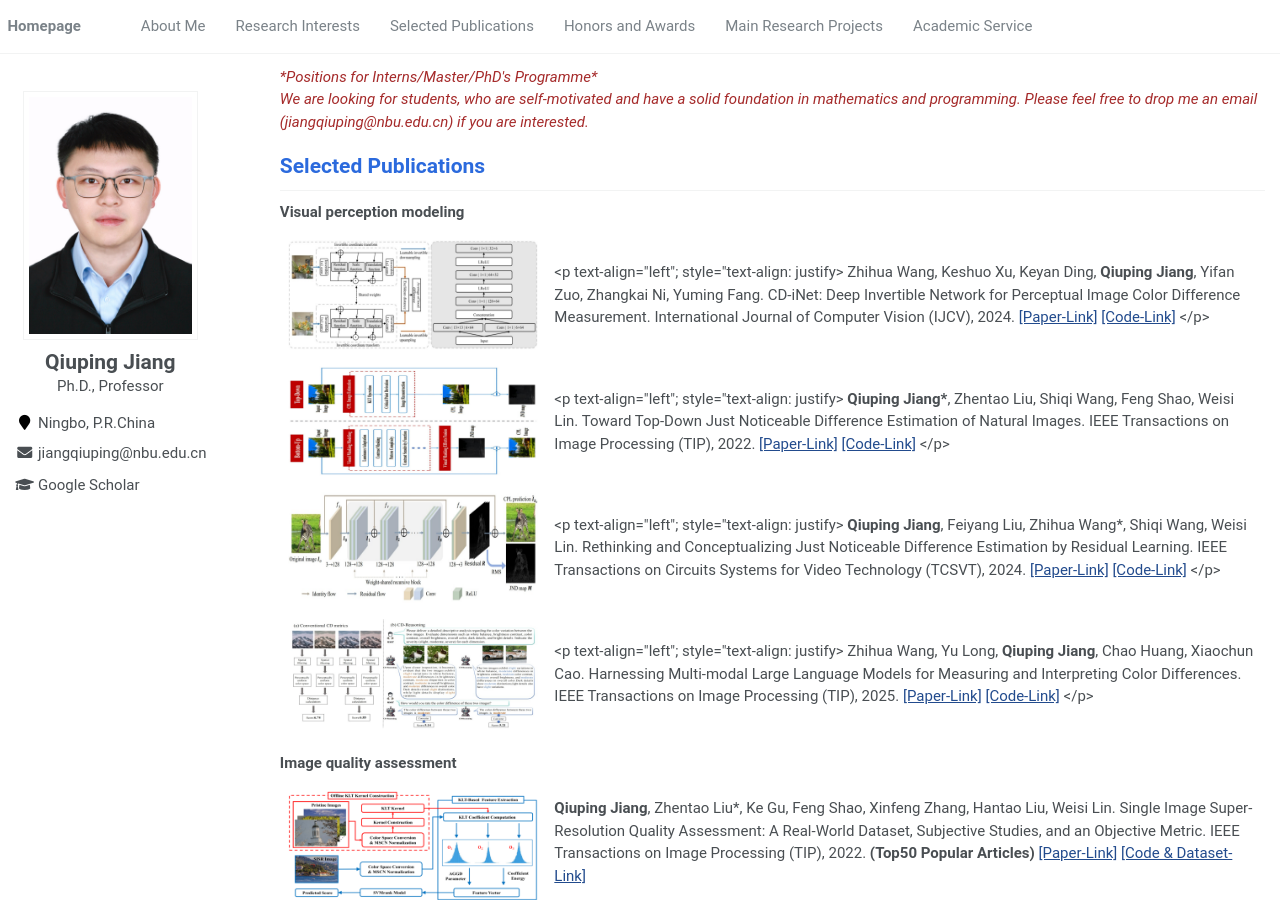
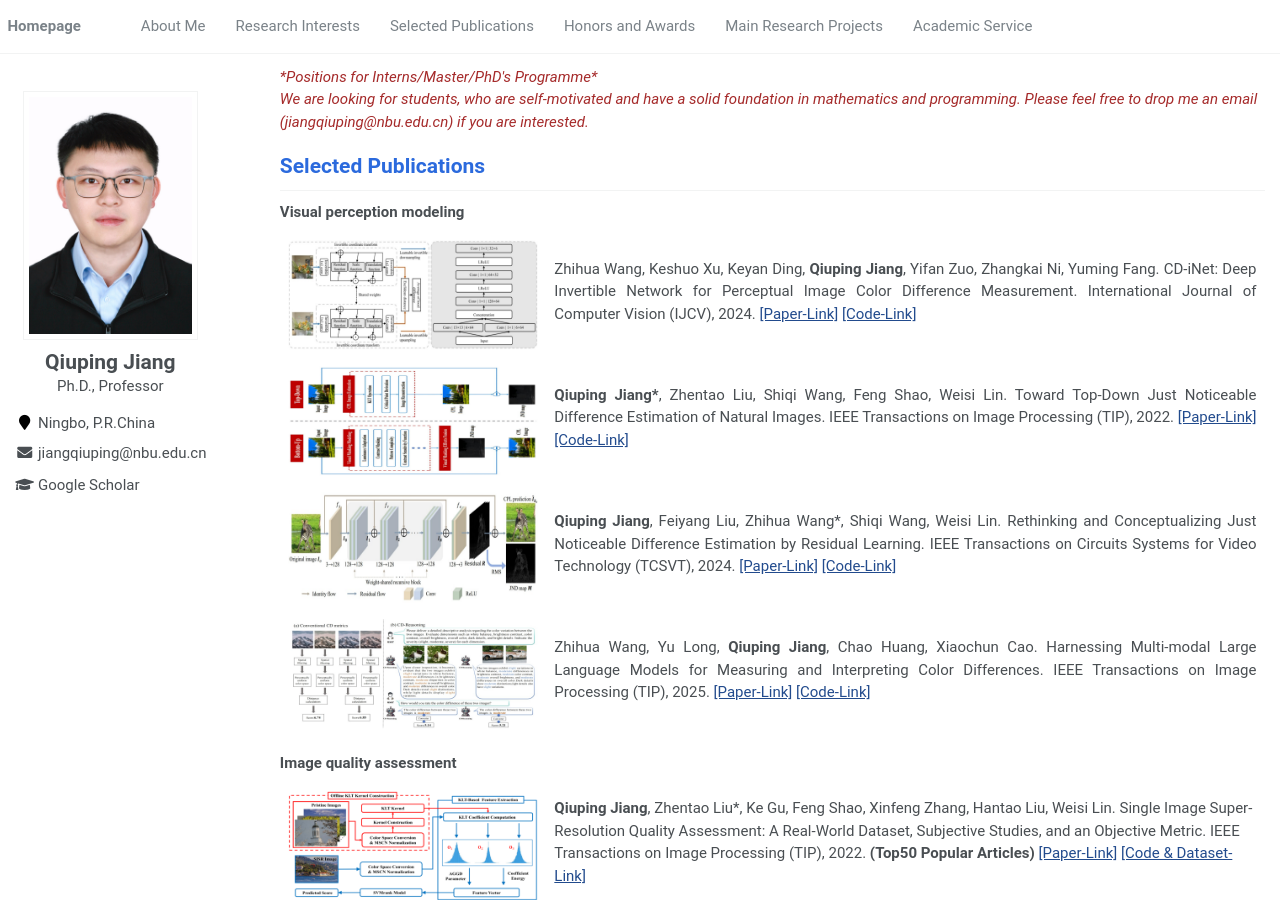
Before and after one commit to jiang-qiuping/Jiang-qiuping.github.io, a Jekyll site: the page built from assets/_pages/about.md, in a window 1280 px wide and 900 px high, scrolled down 311 px. Built offline with Jekyll 4.4.1, drawn with Linux system fonts in a browser that asks for light colours.

Commit message:
Update about.md

```diff
--- a/assets/_pages/about.md
+++ b/assets/_pages/about.md
@@ -66,7 +66,7 @@
         <img align="left" width="700" height="400" src="../images/CDi-Net.png"/>
       </td>
       <td>
-        <p text-align="left"; style="text-align: justify>
+        <p style="text-align: justify">
         Zhihua Wang, Keshuo Xu, Keyan Ding, <b>Qiuping Jiang</b>, Yifan Zuo, Zhangkai Ni, Yuming Fang. CD-iNet: Deep Invertible Network for Perceptual Image Color Difference Measurement. International Journal of Computer Vision (IJCV), 2024.
         <a href="https://link.springer.com/article/10.1007/s11263-024-02087-7">[Paper-Link]</a>
         <a href="https://github.com/hellooks/CD-iNet">[Code-Link]</a>
@@ -78,7 +78,7 @@
         <img align="left" width="700" height="400" src="../images/KLTJND.png"/>
       </td>
       <td>
-        <p text-align="left"; style="text-align: justify>
+        <p style="text-align: justify">
         <b>Qiuping Jiang*</b>, Zhentao Liu, Shiqi Wang, Feng Shao, Weisi Lin. Toward Top-Down Just Noticeable Difference Estimation of Natural Images. IEEE Transactions on Image Processing (TIP), 2022.
         <a href="https://arxiv.org/abs/2108.05058v2">[Paper-Link]</a>
         <a href="https://github.com/Zhentao-Liu/KLT-JND">[Code-Link]</a>
@@ -90,7 +90,7 @@
         <img align="left" width="700" height="400" src="../images/ResJND.png"/>
       </td>
       <td>
-        <p text-align="left"; style="text-align: justify>
+        <p style="text-align: justify">
         <b>Qiuping Jiang</b>, Feiyang Liu, Zhihua Wang*, Shiqi Wang, Weisi Lin. Rethinking and Conceptualizing Just Noticeable Difference Estimation by Residual Learning. IEEE Transactions on Circuits Systems for Video Technology (TCSVT), 2024.
         <a href="https://ieeexplore.ieee.org/abstract/document/10526290">[Paper-Link]</a>
         <a href="https://github.com/Knife646/CD-Reasoning">[Code-Link]</a>
@@ -102,7 +102,7 @@
         <img align="left" width="700" height="400" src="../images/CD-Reasoning.png"/>
       </td>
       <td>
-        <p text-align="left"; style="text-align: justify>
+        <p style="text-align: justify">
         Zhihua Wang, Yu Long, <b>Qiuping Jiang</b>, Chao Huang, Xiaochun Cao. Harnessing Multi-modal Large Language Models for Measuring and Interpreting Color Differences. IEEE Transactions on Image Processing (TIP), 2025.
         <a href="https://ieeexplore.ieee.org/abstract/document/10820056">[Paper-Link]</a>
         <a href="https://github.com/LongYu-LY/CD-Reasoning">[Code-Link]</a>
```
